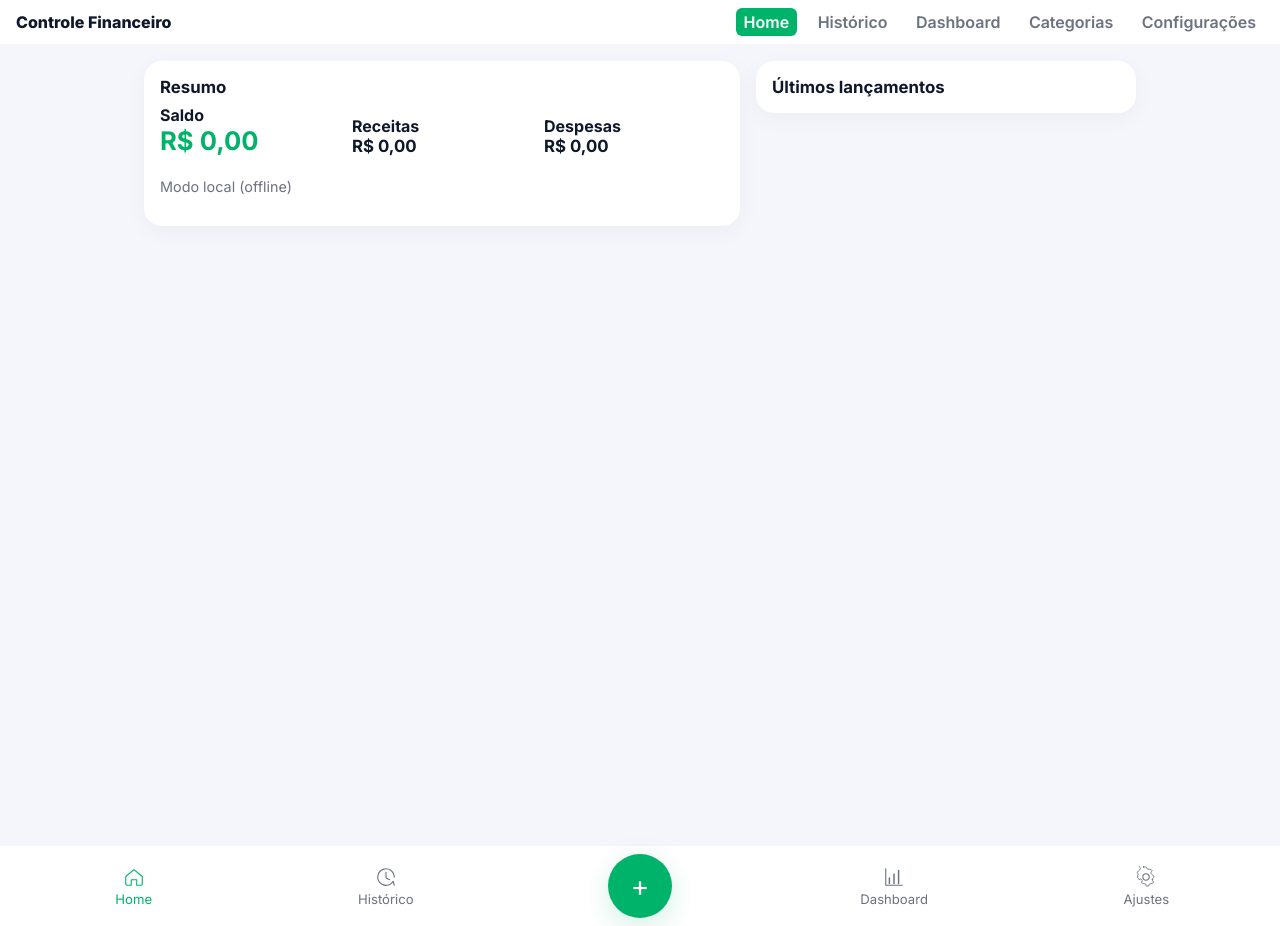
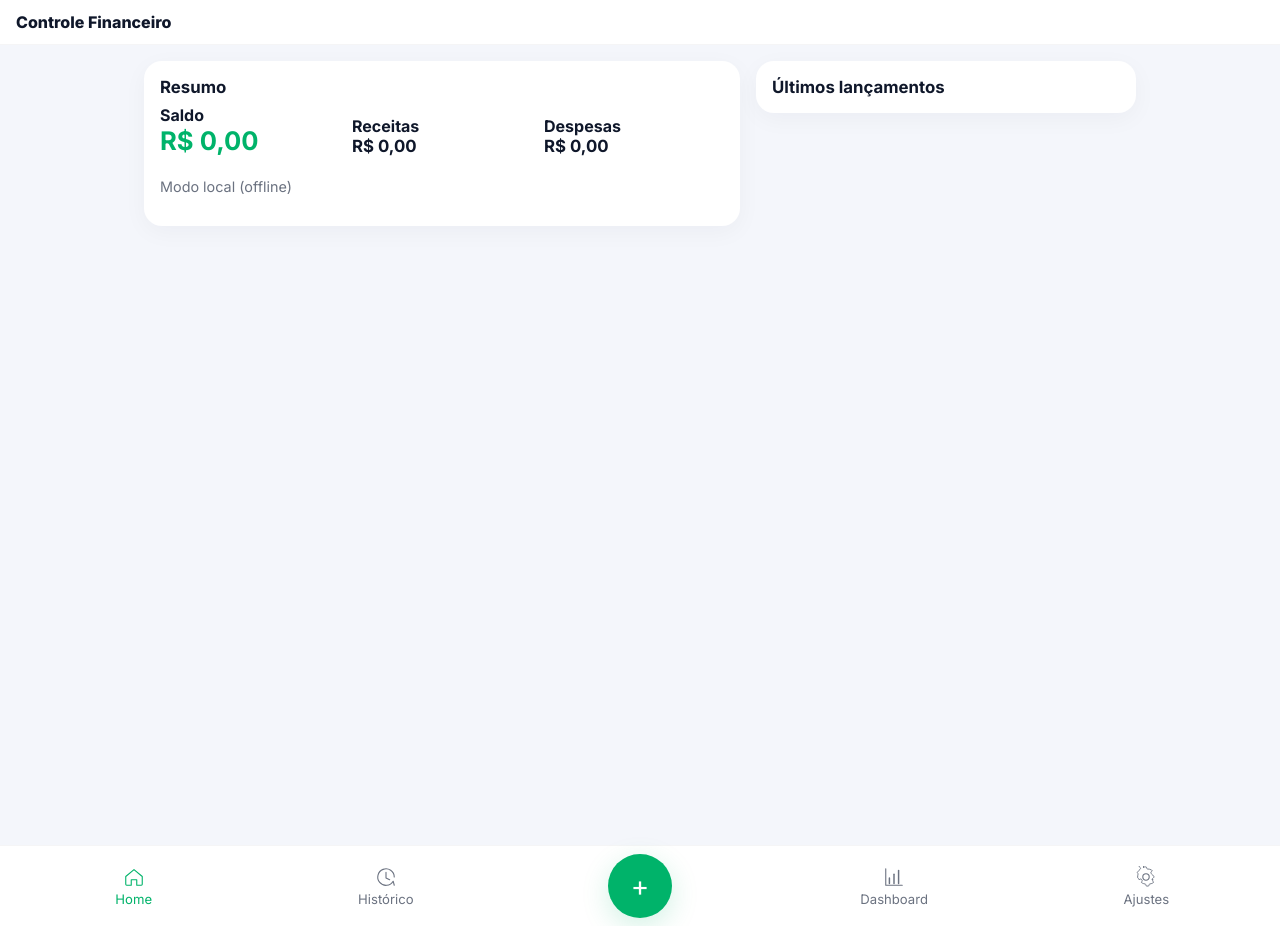
Before and after one commit to brunoheenriquee/Controle_Financeiro, a website with bundled scripts: page dist/index.html in a window 1280 px wide. Built offline with nearby package versions, Linux system fonts and the light colour scheme.

Commit message:
pequenos ajustes de layout

```diff
--- a/dist/assets/js/components/navbar.js
+++ /dev/null
@@ -1 +0,0 @@
-export const navbar = () => `<nav>🏠 📋 ➕ 📊 ⚙️</nav>`;
--- a/dist/index.html
+++ b/dist/index.html
@@ -14,13 +14,6 @@
 <body>
     <header>
         <div class="brand">Controle Financeiro</div>
-        <nav class="main-nav">
-            <a href="#home" data-route="home">Home</a>
-            <a href="#historico" data-route="historico">Histórico</a>
-            <a href="#dashboard" data-route="dashboard">Dashboard</a>
-            <a href="#categorias" data-route="categorias">Categorias</a>
-            <a href="#configuracoes" data-route="configuracoes">Configurações</a>
-        </nav>
     </header>
 
     <main id='app' role='main'>
```
